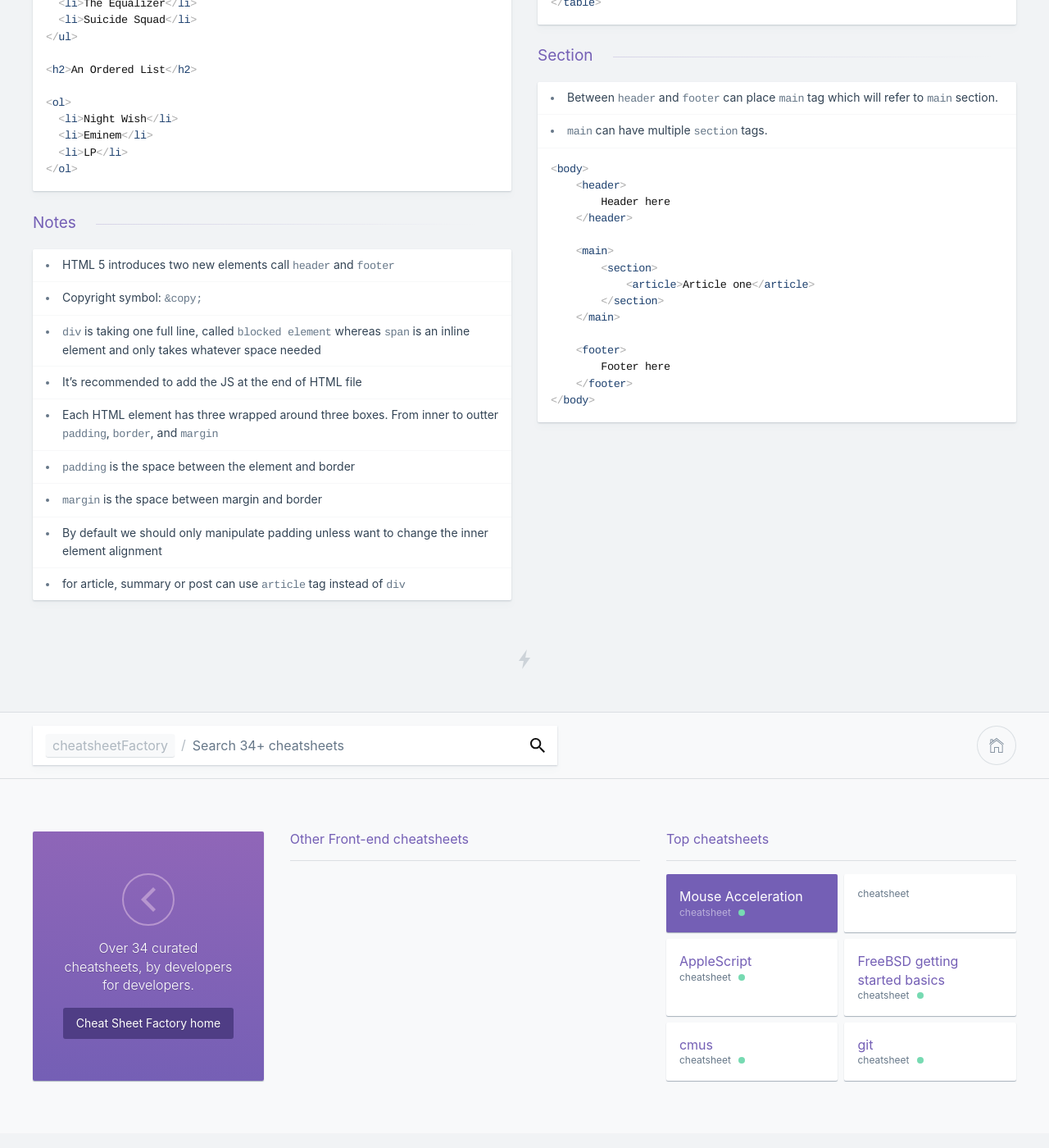
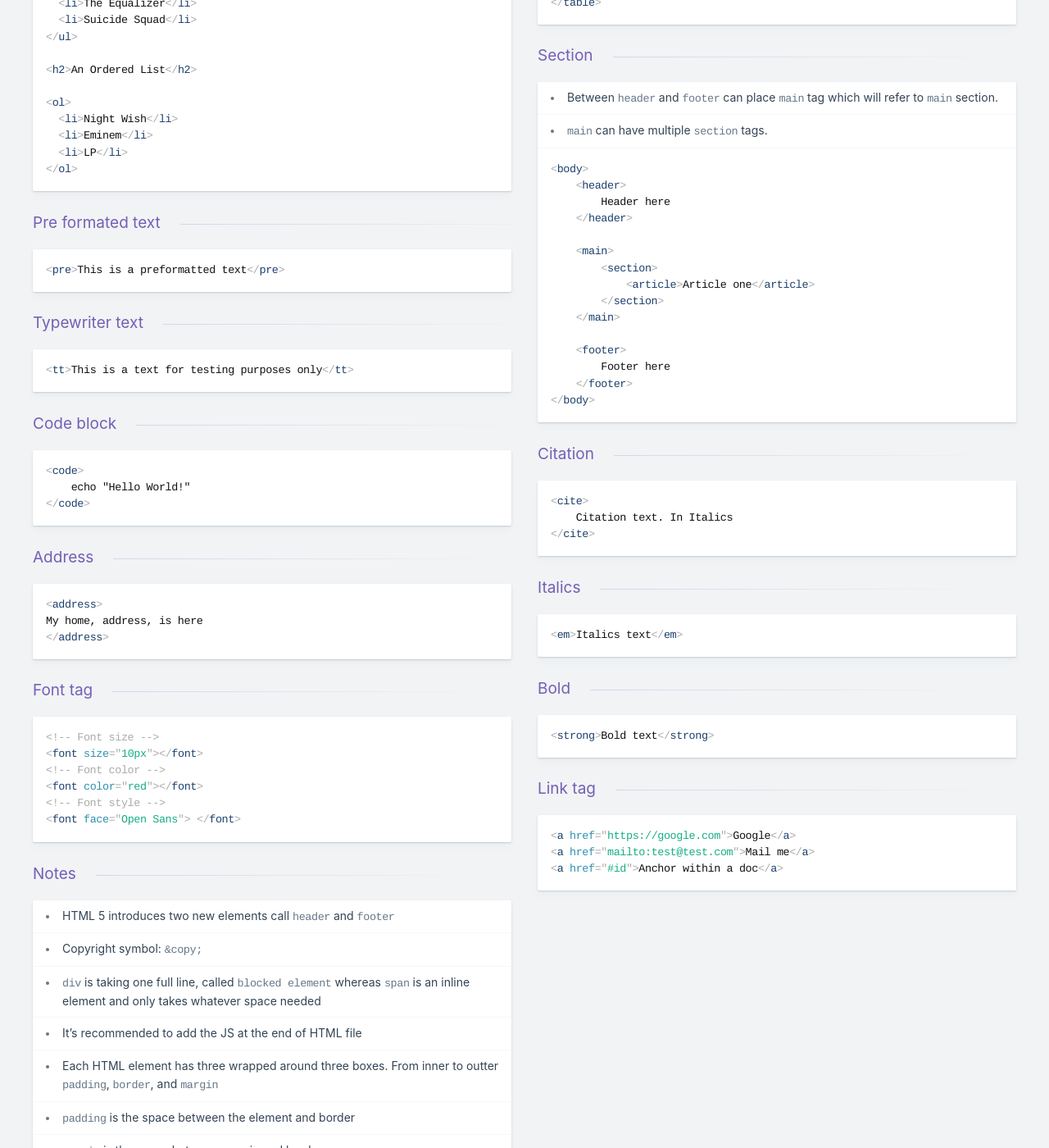
Before and after one commit to kasramp/cheat-sheet-factory, a Jekyll site: the page built from frontend/html.md, in a window 1280 px wide and 1400 px high, scrolled down 1319 px. Shown: the whole window at 82% size. Built offline with Jekyll 4.4.1, drawn with Linux system fonts in a browser that asks for light colours.

Commit message:
Add more HTML cheat sheet

````diff
--- a/frontend/html.md
+++ b/frontend/html.md
@@ -164,7 +164,72 @@ Shortcuts
 </body>
 ```
 
+### Pre formated text
 
+```html
+<pre>This is a preformatted text</pre>
+```
+
+### Typewriter text
+
+```html
+<tt>This is a text for testing purposes only</tt>
+```
+
+### Code block
+
+```html
+<code>
+    echo "Hello World!"
+</code>
+```
+
+### Citation
+
+```html
+<cite>
+    Citation text. In Italics
+</cite>
+```
+
+### Address
+
+```html
+<address>
+My home, address, is here
+</address>
+```
+
+### Italics
+
+```html
+<em>Italics text</em>
+```
+
+### Bold
+
+```html
+<strong>Bold text</strong>
+```
+
+### Font tag
+
+```html
+<!-- Font size -->
+<font size="10px"></font>
+<!-- Font color -->
+<font color="red"></font>
+<!-- Font style -->
+<font face="Open Sans"> </font>
+```
+
+### Link tag
+
+```html
+<a href="https://google.com">Google</a>
+<a href="mailto:test@test.com">Mail me</a>
+<a href="#id">Anchor within a doc</a>
+```
 
 ### Notes
 
````
Also changed, not shown: other parts of frontend/html.md (+1 -1 lines).
